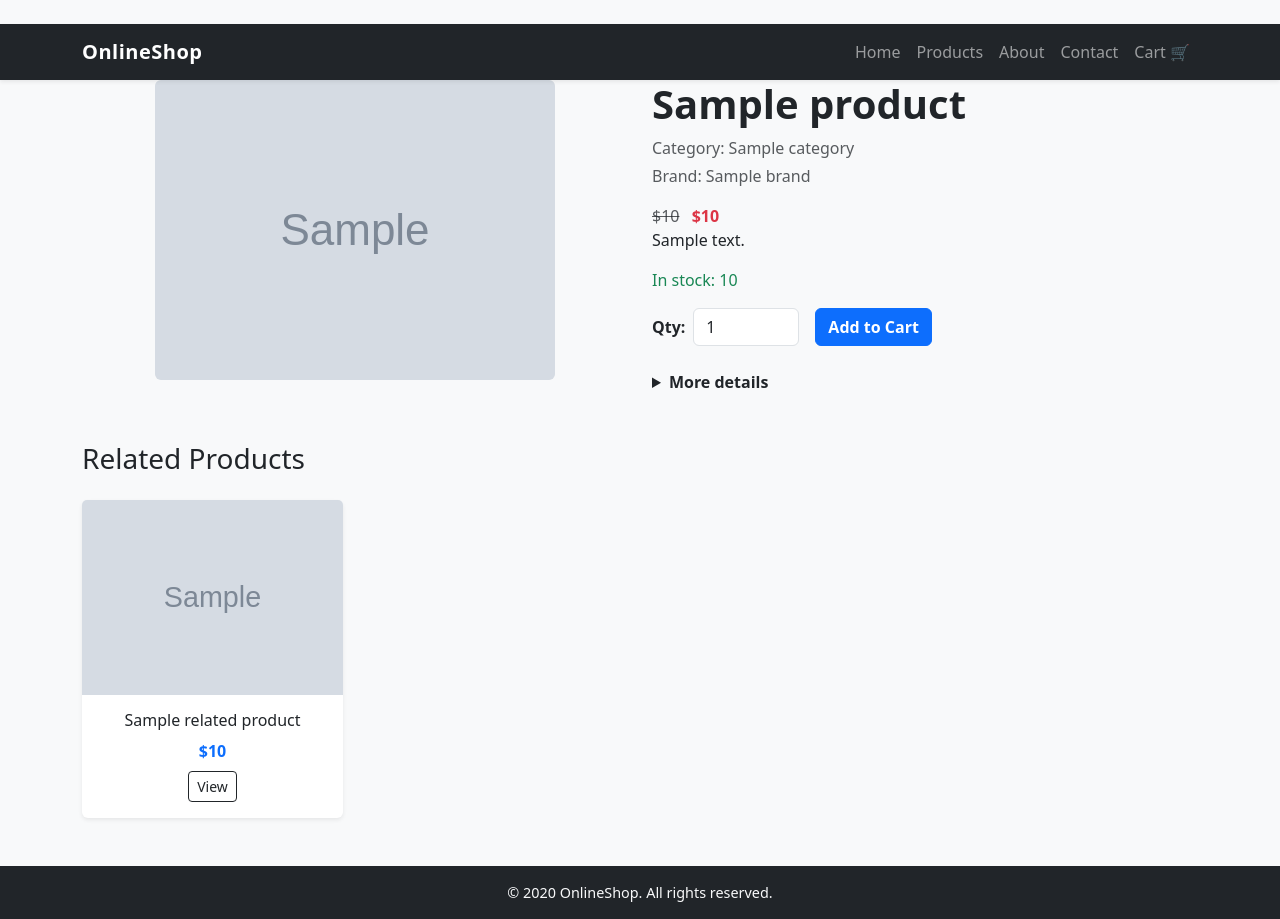
After one commit to Zakjer/OnlineShop, a Django app: template shop/templates/product_detail.html in a window 1280 px wide. The commit adds this page. Run offline with Django 3.2, Linux system fonts and the light colour scheme; the template is opened without the code that fills it: most values are stand-ins (such as "Sample title", 1, 10 or a date in 2020); grey boxes marked "Sample" are stand-in pictures.

Commit message:
Working on cart logic

```diff
--- /dev/null
+++ b/shop/static/shop/css/base.css
@@ -0,0 +1,18 @@
+body {
+  background-color: #f8f9fa;
+}
+
+.navbar-brand {
+  letter-spacing: 0.5px;
+}
+
+footer {
+  font-size: 0.9rem;
+}
+
+.hero {
+  background: linear-gradient(135deg, #1a1a1a, #333);
+  color: white;
+  text-align: center;
+  padding: 6rem 2rem;
+}
--- /dev/null
+++ b/shop/static/shop/js/cart.js
@@ -0,0 +1,42 @@
+document.addEventListener('DOMContentLoaded', () => {
+  const addBtn = document.getElementById('add-to-cart-btn');
+  if (!addBtn) return;
+
+  addBtn.addEventListener('click', () => {
+    const productId = addBtn.dataset.product;
+    const quantity = parseInt(document.getElementById('quantity').value);
+
+    fetch('/update-cart/', {
+      method: 'POST',
+      headers: {
+        'Content-Type': 'application/json',
+        'X-CSRFToken': getCookie('csrftoken'),
+      },
+      body: JSON.stringify({
+        productId: productId,
+        action: 'add',
+        quantity: quantity,
+      }),
+    })
+    .then(res => res.json())
+    .then(data => {
+      console.log(data);
+    })
+    .catch(err => console.error('Error:', err));
+  });
+});
+
+function getCookie(name) {
+  let cookieValue = null;
+  if (document.cookie && document.cookie !== '') {
+    const cookies = document.cookie.split(';');
+    for (let i = 0; i < cookies.length; i++) {
+      const cookie = cookies[i].trim();
+      if (cookie.substring(0, name.length + 1) === (name + '=')) {
+        cookieValue = decodeURIComponent(cookie.substring(name.length + 1));
+        break;
+      }
+    }
+  }
+  return cookieValue;
+}
--- /dev/null
+++ b/shop/templates/base.html
@@ -0,0 +1,65 @@
+{% load static %}
+<!DOCTYPE html>
+<html lang="en">
+  <head>
+    <meta charset="UTF-8" />
+    <meta name="viewport" content="width=device-width, initial-scale=1" />
+    <title>{% block title %}OnlineShop{% endblock %}</title>
+
+    <link
+      href="https://cdn.jsdelivr.net/npm/bootstrap@5.3.3/dist/css/bootstrap.min.css"
+      rel="stylesheet"
+    />
+    <link rel="stylesheet" href="{% static 'shop/css/base.css' %}" />
+    {% block extra_css %}{% endblock %}
+  </head>
+  <body>
+    <nav class="navbar navbar-expand-lg navbar-dark bg-dark shadow-sm">
+      <div class="container">
+        <a class="navbar-brand fw-bold" href="{% url 'homepage' %}"
+          >OnlineShop</a
+        >
+        <button
+          class="navbar-toggler"
+          type="button"
+          data-bs-toggle="collapse"
+          data-bs-target="#navbarNav"
+        >
+          <span class="navbar-toggler-icon"></span>
+        </button>
+        <div class="collapse navbar-collapse" id="navbarNav">
+          <ul class="navbar-nav ms-auto">
+            <li class="nav-item">
+              <a
+                class="nav-link {% if request.path == '/' %}active{% endif %}"
+                href="{% url 'homepage' %}"
+                >Home</a
+              >
+            </li>
+            <li class="nav-item"><a class="nav-link" href="#">Products</a></li>
+            <li class="nav-item"><a class="nav-link" href="#">About</a></li>
+            <li class="nav-item"><a class="nav-link" href="#">Contact</a></li>
+            <li class="nav-item">
+              <a
+                class="nav-link {% if request.path == '/cart/' %}active{% endif %}"
+                href="{% url 'cart_view' %}"
+                >Cart 🛒</a
+              >
+            </li>
+          </ul>
+        </div>
+      </div>
+    </nav>
+
+    <main class="flex-grow-1">{% block content %}{% endblock %}</main>
+
+    <footer class="bg-dark text-light py-3 mt-5">
+      <div class="container text-center">
+        <p class="mb-0">&copy; {{ year }} OnlineShop. All rights reserved.</p>
+      </div>
+    </footer>
+
+    <script src="https://cdn.jsdelivr.net/npm/bootstrap@5.3.3/dist/js/bootstrap.bundle.min.js"></script>
+    {% block extra_js %}{% endblock %}
+  </body>
+</html>
--- /dev/null
+++ b/shop/templates/product_detail.html
@@ -0,0 +1,82 @@
+{% extends 'base.html' %}
+{% load static %}
+{% block title %}{{ product.name }} — OnlineShop{% endblock %}
+
+{% block extra_css %}
+<link rel="stylesheet" href="{% static 'shop/css/product.css' %}">
+{% endblock %}
+
+{% block content %}
+<div class="container product-detail">
+  <div class="row">
+    <div class="col-md-6 product-image text-center">
+      <img src="{{ product.image.url }}" alt="{{ product.name }}" class="img-fluid rounded">
+    </div>
+
+    <div class="col-md-6 product-info">
+      <h1 class="fw-bold">{{ product.name }}</h1>
+      <p class="text-muted mb-1">Category: {{ product.category.name }}</p>
+      <p class="text-muted mb-3">Brand: {{ product.brand }}</p>
+
+      {% if product.discount_price %}
+      <div class="price">
+        <span class="text-muted text-decoration-line-through">${{ product.price }}</span>
+        <span class="text-danger fw-bold ms-2">${{ product.discount_price }}</span>
+      </div>
+      {% else %}
+      <div class="price text-success fw-bold">${{ product.price }}</div>
+      {% endif %}
+
+      <p class="short-description">{{ product.short_description }}</p>
+
+      {% if product.stock > 0 %}
+      <p class="text-success">In stock: {{ product.stock }}</p>
+      {% else %}
+      <p class="text-danger">Out of stock</p>
+      {% endif %}
+
+      <div class="add-to-cart d-flex align-items-center mt-3">
+        <label for="quantity" class="me-2 fw-semibold">Qty:</label>
+        <input id="quantity" type="number" value="1" min="1" max="{{ product.stock }}" class="form-control w-auto me-3">
+        <button
+          id="add-to-cart-btn"
+          data-product="{{ product.id }}"
+          class="btn btn-primary fw-semibold"
+          {% if product.stock == 0 %}disabled{% endif %}
+        >
+          Add to Cart
+        </button>
+      </div>
+
+      <details class="mt-4">
+        <summary class="fw-semibold text-dark">More details</summary>
+        <p class="mt-2">{{ product.description|linebreaks }}</p>
+      </details>
+    </div>
+  </div>
+
+  {% if related_products %}
+  <div class="related-products mt-5">
+    <h3 class="mb-4">Related Products</h3>
+    <div class="row g-4">
+      {% for p in related_products %}
+      <div class="col-6 col-md-4 col-lg-3">
+        <div class="card h-100 border-0 shadow-sm">
+          <img src="{{ p.image.url }}" alt="{{ p.name }}" class="card-img-top">
+          <div class="card-body text-center">
+            <h6 class="card-title">{{ p.name }}</h6>
+            <p class="fw-bold text-primary mb-2">${{ p.price }}</p>
+            <a href="{% url 'product_detail' p.id %}" class="btn btn-outline-dark btn-sm">View</a>
+          </div>
+        </div>
+      </div>
+      {% endfor %}
+    </div>
+  </div>
+  {% endif %}
+</div>
+{% endblock %}
+
+{% block extra_js %}
+<script src="{% static 'shop/js/cart.js' %}"></script>
+{% endblock %}
```
Also changed, not shown: OnlineShop/settings.py (+6 -1 lines), OnlineShop/urls.py (+7 -2 lines), shop/models.py (+48 -1 lines), shop/static/shop/css/cart.css (added, +58 -0 lines), shop/templates/cart.html (added, +50 -0 lines), shop/templates/homepage.html (+22 -77 lines), shop/urls.py (+4 -3 lines), shop/views.py (+51 -2 lines), shop/migrations/0002_category_product_created_at_product_discount_price_and_more.py (added), shop/static/css/images/Books.png (deleted), shop/static/css/images/Furniture.png (deleted), shop/static/shop/css/homepage.css (line endings or trailing spaces).
